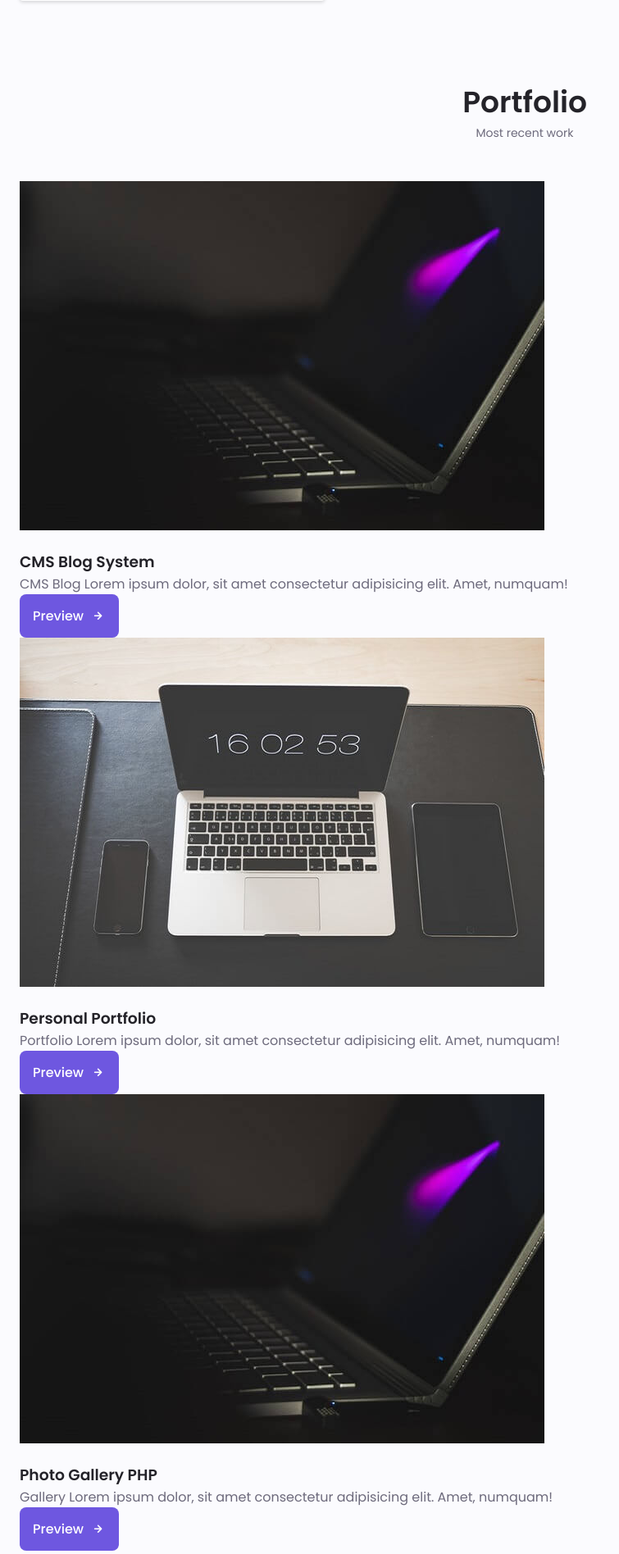
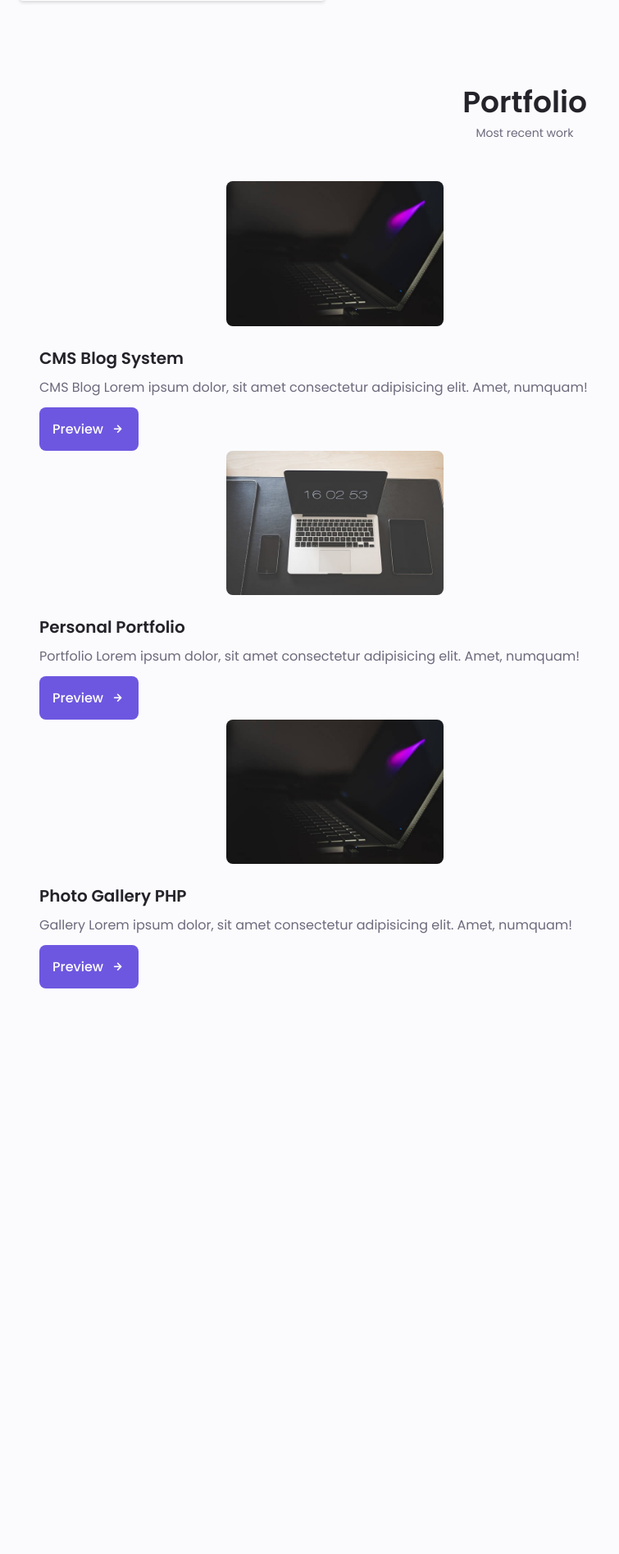
Before and after one commit to Ayoola32/Portfolio-Website, a PHP site: page / in a window 1280 px wide. Shown: the part 3449-5345 px from the top of the page at 82% size, without its empty margins (0-755 px from the left). After the commit the page ends 4655 px from the top, so only its background shows below. Run offline with PHP 8.4, Linux system fonts and the light colour scheme.

Commit message:
portfolio section style completed

```diff
--- a/assets/css/styles.css
+++ b/assets/css/styles.css
@@ -723,8 +723,32 @@ justify-content: center;
   visibility: visible;
 }
 
-/*==================== PORTFOLIO ====================*/
+.portfolio__container{
+overflow: initial;
+}
 
+.portfolio__content{
+  padding: 0 1.5rem;
+}
+
+.portfolio__img{
+  width: 265px;
+  border-radius: .5rem;
+  justify-self: center;
+}
+
+.portfolio__title{
+  font-size: var(--h3-font-size);
+  margin-bottom: var(--mb-0-5);
+}
+
+.portfolio__description{
+  margin-bottom: var(--mb-0-75);
+}
+
+.portfolio__button:hover .button__icon{
+  transform: translateX(.25rem);
+}
 
 /*==================== PROJECT IN MIND ====================*/
 
```
